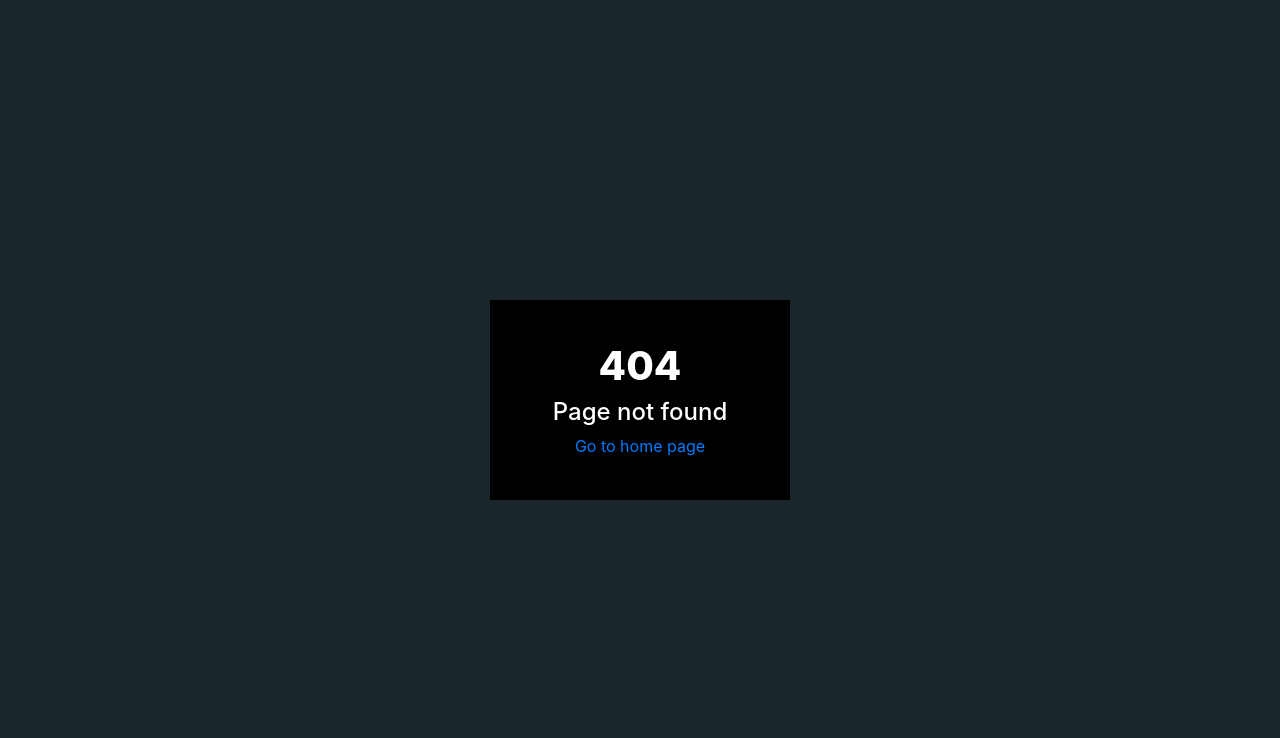
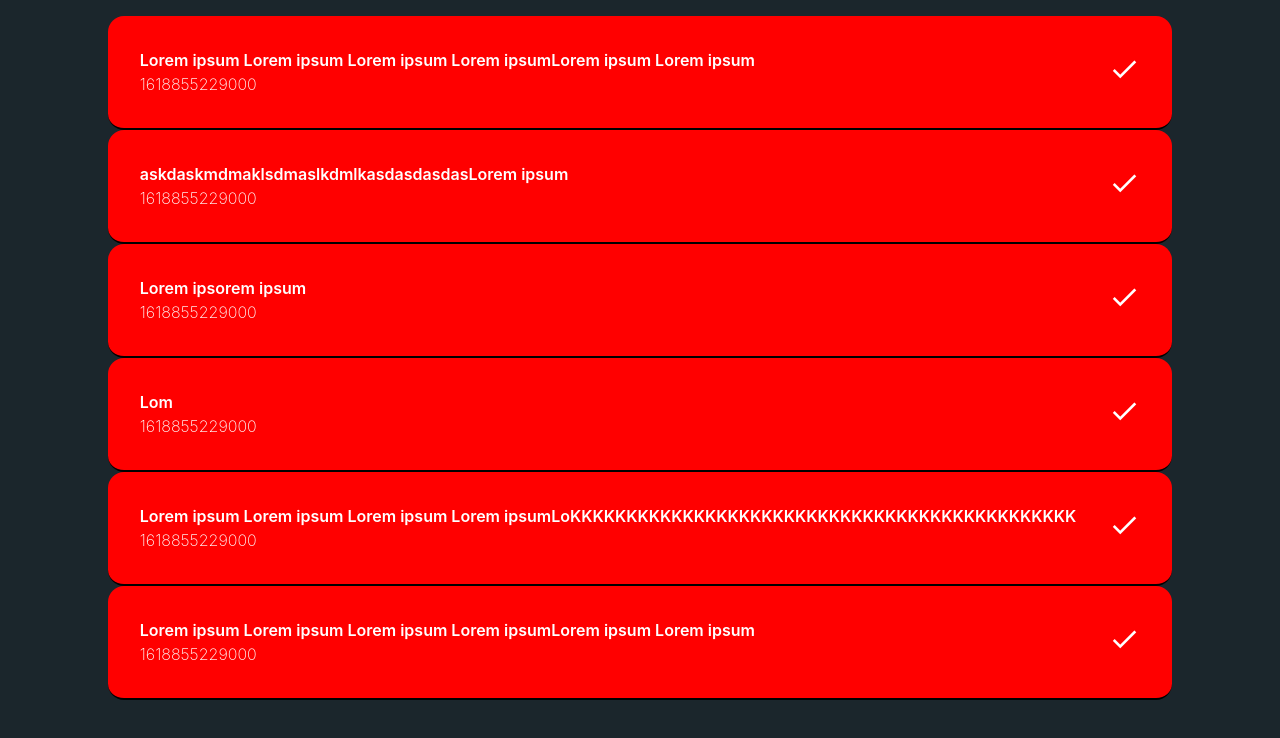
Before and after one commit to LiifeNotFound/angular-learning, an Angular app: page /2 in a window 1280 px wide. Before the commit this address had no page. Shown: the top 738 px of the page. Built offline with nearby package versions, Linux system fonts and the light colour scheme.

Commit message:
Development of exercise 2 (not finished)

```diff
--- a/angular.json
+++ b/angular.json
@@ -26,6 +26,7 @@
             "styles": [
               "src/styles.css",
               "node_modules/bootstrap/dist/css/bootstrap.css"
+
             ],
             "scripts": [
               "node_modules/jquery/dist/jquery.js",
--- a/package.json
+++ b/package.json
@@ -20,7 +20,9 @@
     "@angular/platform-browser-dynamic": "~11.2.10",
     "@angular/router": "~11.2.10",
     "bootstrap": "^4.6.0",
+    "font-awesome": "^4.7.0",
     "jquery": "^3.6.0",
+    "material-design-icons": "^3.0.1",
     "rxjs": "~6.6.0",
     "tslib": "^2.0.0",
     "zone.js": "~0.11.3"
--- a/src/app/app-routing.module.ts
+++ b/src/app/app-routing.module.ts
@@ -1,12 +1,14 @@
 import { NgModule } from '@angular/core';
 import { RouterModule, Routes } from '@angular/router';
 import { ExerciseOneComponent } from './pages/exercise-one/exercise-one.component';
+import { ExerciseTwoComponent } from './pages/exercise-two/exercise-two.component';
 import { HomePageComponent } from './pages/home-page/home-page.component';
 import { PageNotFoundComponent } from './pages/page-not-found/page-not-found.component';
 
 const routes: Routes = [
   { path: '', component: HomePageComponent },
   { path: '1', component: ExerciseOneComponent },
+  { path: '2', component: ExerciseTwoComponent },
   { path: '**', component: PageNotFoundComponent },
 ];
 
--- a/src/app/app.module.ts
+++ b/src/app/app.module.ts
@@ -7,6 +7,7 @@ import { AppRoutingModule } from './app-routing.module';
 import { PageNotFoundComponent } from './pages/page-not-found/page-not-found.component';
 import { ExerciseOneComponent } from './pages/exercise-one/exercise-one.component';
 import { HomePageComponent } from './pages/home-page/home-page.component';
+import { ExerciseTwoComponent } from './pages/exercise-two/exercise-two.component';
 
 @NgModule({
   declarations: [
@@ -15,6 +16,7 @@ import { HomePageComponent } from './pages/home-page/home-page.component';
     PageNotFoundComponent,
     ExerciseOneComponent,
     HomePageComponent,
+    ExerciseTwoComponent,
   ],
   imports: [BrowserModule, AppRoutingModule],
   providers: [],
--- /dev/null
+++ b/src/app/pages/exercise-two/exercise-two.component.css
@@ -0,0 +1,59 @@
+.todo-app {
+  background: var(--bg);
+  display: flex;
+  justify-content: center;
+  padding: 1rem;
+}
+.todo-app ul {
+  width: fit-content;
+  display: flex;
+  flex-direction: column;
+  list-style: none;
+  align-items: center;
+}
+
+.todo-app .todo {
+  display: flex;
+  padding: 1rem;
+  justify-content: space-between;
+  align-items: center;
+  color: white;
+  width: 100%;
+}
+.todo-app li {
+  border-bottom: black solid 2px;
+  background: red;
+  border-radius: 1rem;
+
+  width: 100%;
+}
+.todo-app li .start {
+  display: flex;
+  flex-direction: column;
+}
+
+.todo-app .todo div {
+  padding: 1rem;
+}
+
+.todo-app li:hover {
+  transform: scale(1.01);
+}
+.status {
+  padding: 1rem;
+}
+
+.end span {
+  font-size: 2rem;
+  transition: all 0.2s;
+}
+
+.end span:hover {
+  transform: scale(1.3);
+}
+.start span:nth-of-type(1){
+    font-weight: 600;
+}
+.start span:nth-of-type(2){
+    font-weight: 200;
+}
--- /dev/null
+++ b/src/app/pages/exercise-two/exercise-two.component.html
@@ -0,0 +1,15 @@
+<div class="todo-app">
+  <ul class="todo-list">
+    <li *ngFor="let todo of todoList">
+      <div class="todo">
+        <div class="start">
+          <span>{{ todo.description }}</span>
+          <span>{{ todo.date }}</span>
+        </div>
+        <div class="end">
+          <span class="material-icons">done</span>
+        </div>
+      </div>
+    </li>
+  </ul>
+</div>
--- /dev/null
+++ b/src/app/pages/exercise-two/exercise-two.component.ts
@@ -0,0 +1,48 @@
+import { Component, OnInit } from '@angular/core';
+
+@Component({
+  selector: 'app-exercise-two',
+  templateUrl: './exercise-two.component.html',
+  styleUrls: ['./exercise-two.component.css']
+})
+export class ExerciseTwoComponent implements OnInit {
+  todoList: object
+  constructor() {
+    this.todoList = [
+      {
+        "date": Date.now(),
+        "description": "Lorem ipsum Lorem ipsum Lorem ipsum Lorem ipsumLorem ipsum Lorem ipsum",
+        "isDone": true
+      },
+      {
+        "date": Date.now(),
+        "description": "askdaskmdmaklsdmaslkdmlkasdasdasdasLorem ipsum",
+        "isDone": true
+      },
+      {
+        "date": Date.now(),
+        "description": "Lorem ipsorem ipsum",
+        "isDone": true
+      },
+      {
+        "date": Date.now(),
+        "description": "Lom",
+        "isDone": true
+      },
+      {
+        "date": Date.now(),
+        "description": "Lorem ipsum Lorem ipsum Lorem ipsum Lorem ipsumLoKKKKKKKKKKKKKKKKKKKKKKKKKKKKKKKKKKKKKKKKKKKKK",
+        "isDone": true
+      },
+      {
+        "date": Date.now(),
+        "description": "Lorem ipsum Lorem ipsum Lorem ipsum Lorem ipsumLorem ipsum Lorem ipsum",
+        "isDone": true
+      }
+    ]
+  }
+
+  ngOnInit(): void {
+  }
+
+}
--- a/src/app/pages/home-page/home-page.component.html
+++ b/src/app/pages/home-page/home-page.component.html
@@ -10,5 +10,14 @@
         url="1"
       ></app-exercise-card>
     </li>
+    <!-- Exercicio 2 -->
+    <li>
+      <app-exercise-card
+        title="Exercício 2"
+        description="Todo APP"
+        imgSrc="assets/img/angularLogo.jpg"
+        url="2"
+      ></app-exercise-card>
+    </li>
   </ul>
 </div>
--- a/src/index.html
+++ b/src/index.html
@@ -6,6 +6,8 @@
   <base href="/">
   <meta name="viewport" content="width=device-width, initial-scale=1">
   <link rel="icon" type="image/x-icon" href="favicon.ico">
+  <link href="https://fonts.googleapis.com/icon?family=Material+Icons"
+      rel="stylesheet">
 </head>
 <body>
   <app-root></app-root>
```
Also changed, not shown: 2 other files (tests, documents, lock files or other folders).
